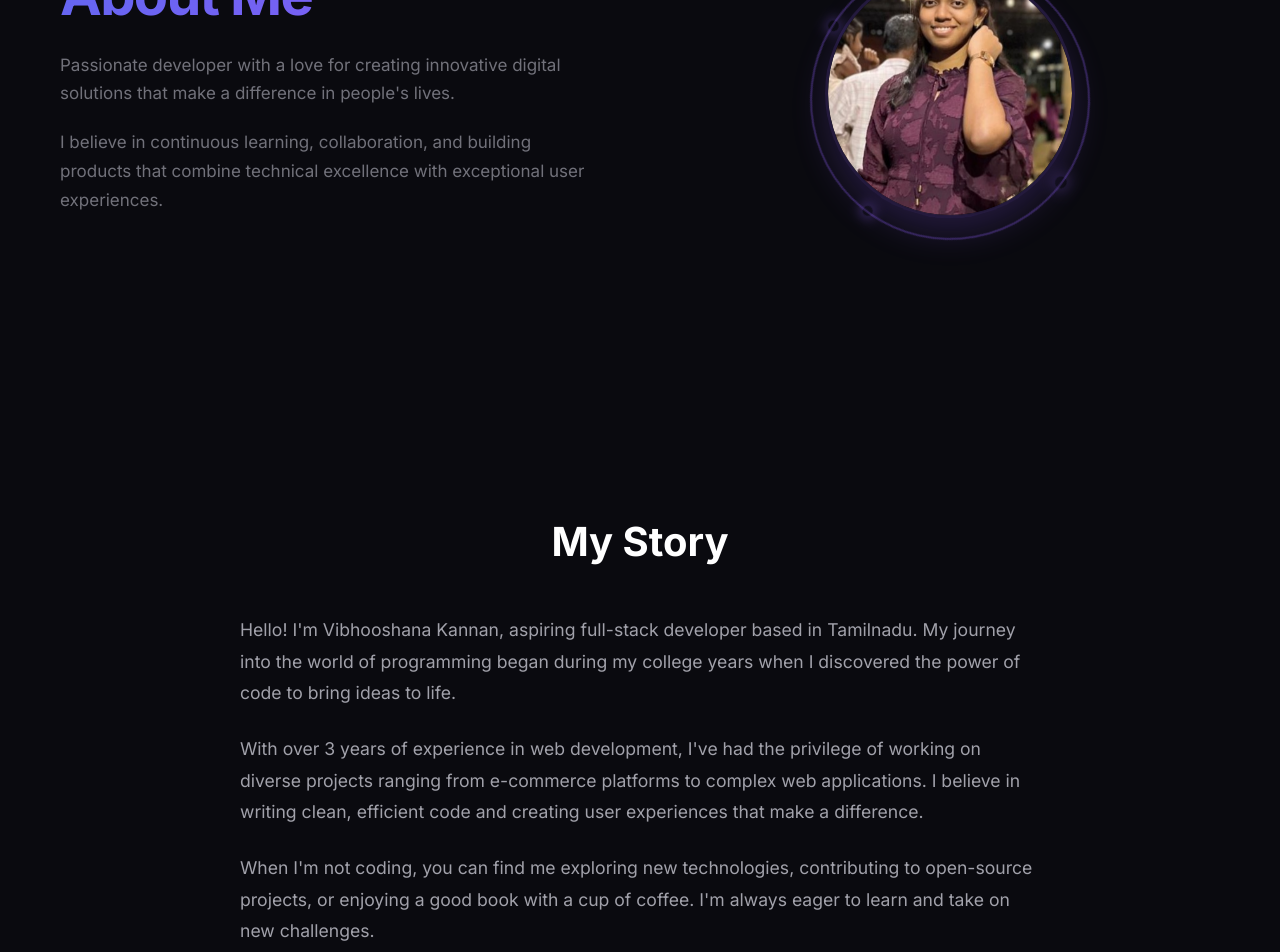
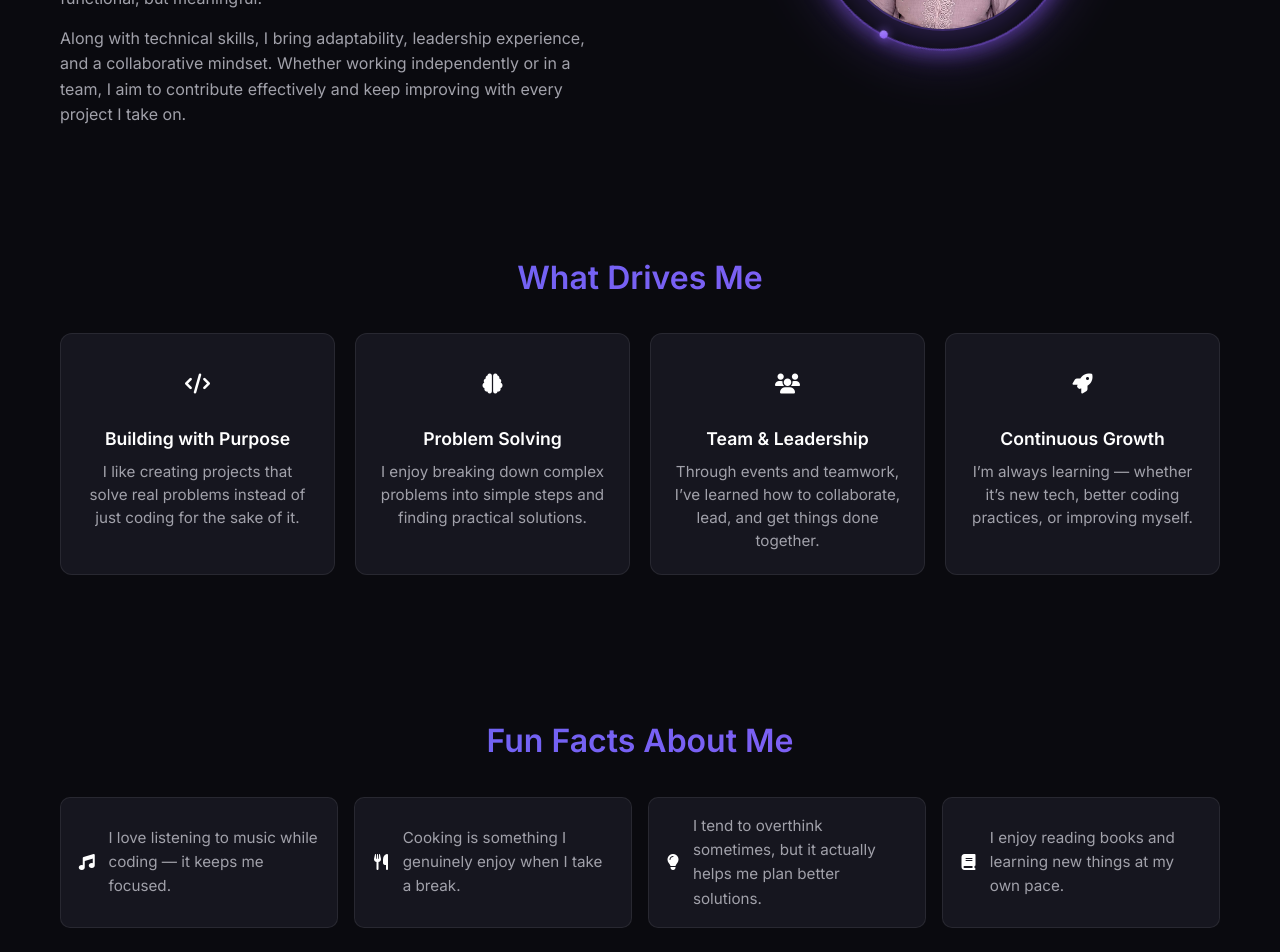
Before and after one commit to vibhooshanak06/portfolio, a Vue app: page /about in a window 1280 px wide. Shown: the part 1100-2052 px from the top of the page. Built offline with nearby package versions, Linux system fonts and the light colour scheme.

Commit message:
Modify about, added new img. need to be refactor later

```diff
--- a/src/views/About.vue
+++ b/src/views/About.vue
@@ -1,59 +1,46 @@
 <template>
   <div class="about">
     <div class="container">
-      <!-- Hero Section -->
+
      <section class="about-hero section">
   <div class="hero-grid">
+
     <div class="hero-left fade-in-left">
       <h1 class="page-title">About Me</h1>
+
       <p class="page-description">
-              Passionate developer with a love for creating innovative digital solutions
-              that make a difference in people's lives.
+        I'm Vibhooshana, an enthusiastic MSc Software Systems student based in
+        Tirupur, Tamil Nadu, with a strong interest in full-stack development.
+        I genuinely enjoy solving problems and turning ideas into real, working applications.
       </p>
+
       <p class="page-description">
-              I believe in continuous learning, collaboration, and building products
-              that combine technical excellence with exceptional user experiences.
+        With a solid foundation in programming and a curiosity to explore how things work,
+        I continuously learn and experiment with new technologies. I focus on building
+        practical, user-friendly solutions that are not just functional, but meaningful.
+      </p>
+
+      <p class="page-description">
+        Along with technical skills, I bring adaptability, leadership experience, and a
+        collaborative mindset. Whether working independently or in a team, I aim to
+        contribute effectively and keep improving with every project I take on.
       </p>
     </div>
+
     <div class="hero-right fade-in-right">
       <div class="photo-container">
         <div class="orbit-ring">
           <div class="orbit-dot orbit-dot-1"></div>
           <div class="orbit-dot orbit-dot-2"></div>
           <div class="orbit-dot orbit-dot-3"></div>
+
         </div>
         <div class="about-image">
-                <img src="@/assets/web.jpeg" alt="Vibhooshana Kannan" class="profile-photo">
+          <img src="@/assets/me.jpeg" alt="Vibhooshana Kannan" class="profile-photo">
         </div>
       </div>
     </div>
-        </div>
-      </section>
 
-      <!-- Story Section -->
-      <section class="story-section section">
-        <div class="story-content">
-          <div class="story-text fade-in-up">
-            <h2 class="section-title">My Story</h2>
-            <div class="story-paragraphs">
-              <p>
-                Hello! I'm Vibhooshana Kannan, aspiring full-stack developer based in Tamilnadu.
-                My journey into the world of programming began during my college years when
-                I discovered the power of code to bring ideas to life.
-              </p>
-              <p>
-                With over 3 years of experience in web development, I've had the privilege
-                of working on diverse projects ranging from e-commerce platforms to complex
-                web applications. I believe in writing clean, efficient code and creating
-                user experiences that make a difference.
-              </p>
-              <p>
-                When I'm not coding, you can find me exploring new technologies, contributing
-                to open-source projects, or enjoying a good book with a cup of coffee.
-                I'm always eager to learn and take on new challenges.
-              </p>
-            </div>
-          </div>
   </div>
 </section>
 
@@ -71,22 +58,7 @@
         </div>
       </section>
 
-      <!-- Timeline Section -->
-      <section class="timeline-section section">
-        <h2 class="section-title fade-in-up">My Journey</h2>
-        <div class="timeline">
-          <div class="timeline-item fade-in-left" v-for="(item, index) in timeline" :key="item.id">
-            <div class="timeline-marker">
-              <div class="timeline-dot"></div>
-            </div>
-            <div class="timeline-content">
-              <div class="timeline-year">{{ item.year }}</div>
-              <h3 class="timeline-title">{{ item.title }}</h3>
-              <p class="timeline-description">{{ item.description }}</p>
-            </div>
-          </div>
-        </div>
-      </section>
+
 
       <!-- Fun Facts -->
       <section class="fun-facts section">
@@ -102,10 +74,10 @@
           </div>
         </div>
       </section>
+
     </div>
   </div>
 </template>
-
 <script>
 export default {
   name: 'About',
@@ -114,75 +86,77 @@ export default {
       values: [
         {
           id: 1,
-          icon: 'fas fa-lightbulb',
-          title: 'Innovation',
-          description: 'Always seeking creative solutions and staying updated with the latest technologies.'
+          icon: 'fas fa-code',
+          title: 'Building with Purpose',
+          description: 'I like creating projects that solve real problems instead of just coding for the sake of it.'
         },
         {
           id: 2,
-          icon: 'fas fa-users',
-          title: 'Collaboration',
-          description: 'Believing in the power of teamwork and open communication to achieve great results.'
+          icon: 'fas fa-brain',
+          title: 'Problem Solving',
+          description: 'I enjoy breaking down complex problems into simple steps and finding practical solutions.'
         },
         {
           id: 3,
-          icon: 'fas fa-heart',
-          title: 'Passion',
-          description: 'Genuinely loving what I do and putting my heart into every project I work on.'
+          icon: 'fas fa-users',
+          title: 'Team & Leadership',
+          description: 'Through events and teamwork, I’ve learned how to collaborate, lead, and get things done together.'
         },
         {
           id: 4,
-          icon: 'fas fa-graduation-cap',
-          title: 'Learning',
-          description: 'Continuously improving my skills and embracing new challenges as opportunities to grow.'
+          icon: 'fas fa-rocket',
+          title: 'Continuous Growth',
+          description: 'I’m always learning — whether it’s new tech, better coding practices, or improving myself.'
         }
       ],
+
       timeline: [
         {
           id: 1,
-          year: '2021',
-          title: 'Started My Journey',
-          description: 'Began learning web development and fell in love with creating digital experiences.'
+          year: '2022',
+          title: 'Started Exploring Programming',
+          description: 'Got introduced to programming in college and became curious about how things work behind the scenes.'
         },
         {
           id: 2,
-          year: '2022',
-          title: 'First Professional Role',
-          description: 'Joined a startup as a junior developer and gained valuable real-world experience.'
+          year: '2023',
+          title: 'Built My First Projects',
+          description: 'Started building small projects and slowly understood how to turn ideas into working applications.'
         },
         {
           id: 3,
-          year: '2023',
-          title: 'Full-Stack Developer',
-          description: 'Expanded my skills to become a full-stack developer, working with both frontend and backend technologies.'
+          year: '2024',
+          title: 'Real-World Project Development',
+          description: 'Worked on projects like PARK-N-GO and LIVISHIELD, focusing on solving practical problems.'
         },
         {
           id: 4,
-          year: '2024',
-          title: 'Freelance Success',
-          description: 'Started freelancing and successfully delivered multiple projects for various clients.'
+          year: '2025',
+          title: 'Leadership & Hackathons',
+          description: 'Organized events, participated in hackathons, and gained confidence in building under pressure.'
         }
       ],
+
       funFacts: [
         {
           id: 1,
-          icon: 'fas fa-coffee',
-          text: 'I drink at least 4 cups of coffee per day'
+          icon: 'fas fa-music',
+          text: 'I love listening to music while coding — it keeps me focused.'
         },
         {
           id: 2,
-          icon: 'fas fa-music',
-          text: 'I code better with lo-fi music playing'
+          icon: 'fas fa-utensils',
+          text: 'Cooking is something I genuinely enjoy when I take a break.'
         },
         {
           id: 3,
-          icon: 'fas fa-gamepad',
-          text: 'I love playing strategy games in my free time'
+          icon: 'fas fa-lightbulb',
+          text: 'I tend to overthink sometimes, but it actually helps me plan better solutions.'
         },
         {
   id: 4,
-          icon: 'fas fa-mountain',
-          text: 'I enjoy hiking and outdoor photography'
+  icon: 'fas fa-book',
+  text: 'I enjoy reading books and learning new things at my own pace.'
 }
       ]
     }
@@ -192,53 +166,61 @@ export default {
 
 <style scoped lang="scss">
 .about {
-  padding-top: 80px;
+  padding-top: 20px;
 }
 
+/* HERO */
 .about-hero {
-  min-height: 90vh;
+  min-height: 20vh;
   display: flex;
   align-items: center;
-  padding: 60px 0;
+  padding: 20px 0;
 }
 
 .hero-grid {
   display: grid;
   grid-template-columns: 1fr 1fr;
-  gap: 80px;
+  gap: 50px;
   align-items: center;
 }
 
-.hero-left {
-  animation: fadeInLeft 0.8s ease-out;
-}
-
 .page-title {
-  font-size: clamp(2.5rem, 5vw, 3.5rem);
+  font-size: clamp(2.2rem, 4vw, 3rem);
   font-weight: 700;
-  letter-spacing: -0.03em;
-  color: var(--text-primary);
-  margin-bottom: 24px;
-  line-height: 1.1;
+  letter-spacing: -0.02em;
+  margin-bottom: 16px;
 
   background: var(--gradient-primary);
   -webkit-background-clip: text;
   -webkit-text-fill-color: transparent;
-  background-clip: text;
 }
 
 .page-description {
-  font-size: 1.0625rem;
-  line-height: 1.7;
-  color: var(--text-tertiary);
-  margin-bottom: 20px;
+  font-size: 1rem;
+  line-height: 1.6;
+  margin-bottom: 14px;
+  color: var(--text-secondary);
 }
 
+/* IMAGE */
 .hero-right {
   display: flex;
   justify-content: center;
-  align-items: center;
-  animation: fadeInRight 0.8s ease-out;
+}
+
+.about-image {
+  width: 220px;
+  height: 220px;
+  border-radius: 50%;
+  overflow: hidden;
+  border: 2px solid rgba(139, 92, 246, 0.2);
+  box-shadow: 0 10px 25px rgba(139, 92, 246, 0.15);
+
+  .profile-photo {
+    width: 100%;
+    height: 100%;
+    object-fit: cover;
+  }
 }
 
 .photo-container {
@@ -248,68 +230,123 @@ export default {
   align-items: center;
 }
 
+/* ORBIT RING */
 .orbit-ring {
   position: absolute;
-  width: 280px;
-  height: 280px;
-  border: 2px solid rgba(139, 92, 246, 0.3);
+  width: 260px;
+  height: 260px;
   border-radius: 50%;
-  animation: rotate 20s linear infinite;
+  border: 1.5px solid rgba(139, 92, 246, 0.25);
+  animation: rotateOrbit 18s linear infinite;
+}
 
+/* ORBIT DOTS */
 .orbit-dot {
   position: absolute;
-    width: 10px;
-    height: 10px;
+  width: 8px;
+  height: 8px;
+  border-radius: 50%;
   background: linear-gradient(135deg, var(--primary-purple), var(--secondary-purple));
-    border-radius: 50%;
-    box-shadow: 0 0 12px rgba(139, 92, 246, 0.8);
+  box-shadow: 0 0 8px rgba(139, 92, 246, 0.6);
+}
 
-    &.orbit-dot-1 {
-      top: -5px;
+/* Positions */
+.orbit-dot-1 {
+  top: -4px;
   left: 50%;
   transform: translateX(-50%);
-      animation: pulse 2s ease-in-out infinite;
 }
 
-    &.orbit-dot-2 {
+.orbit-dot-2 {
+  right: -4px;
   top: 50%;
-      right: -5px;
   transform: translateY(-50%);
-      animation: pulse 2s ease-in-out infinite 0.7s;
 }
 
-    &.orbit-dot-3 {
-      bottom: -5px;
+.orbit-dot-3 {
+  bottom: -4px;
   left: 50%;
   transform: translateX(-50%);
-      animation: pulse 2s ease-in-out infinite 1.4s;
-    }
-  }
 }
 
+.photo-container {
+  position: relative;
+  display: flex;
+  justify-content: center;
+  align-items: center;
+}
+
+/* BRIGHT ORBIT RING */
+.orbit-ring {
+  position: absolute;
+  width: 260px;
+  height: 260px;
+  border-radius: 50%;
+
+  border: 2px solid rgba(139, 92, 246, 0.6);
+  box-shadow:
+    0 0 25px rgba(139, 92, 246, 0.6),
+    0 0 60px rgba(139, 92, 246, 0.3);
+
+  animation: rotateOrbit 12s linear infinite;
+}
+
+/* DOTS */
+.orbit-dot {
+  position: absolute;
+  width: 8px;
+  height: 8px;
+  border-radius: 50%;
+  background: linear-gradient(135deg, #8b5cf6, #a78bfa);
+  box-shadow: 0 0 10px rgba(139, 92, 246, 0.9);
+}
+
+.orbit-dot-1 {
+  top: -4px;
+  left: 50%;
+  transform: translateX(-50%);
+}
+
+.orbit-dot-2 {
+  right: -4px;
+  top: 50%;
+  transform: translateY(-50%);
+}
+
+.orbit-dot-3 {
+  bottom: -4px;
+  left: 50%;
+  transform: translateX(-50%);
+}
+
+
+/* PROFILE IMAGE (STATIC) */
 .about-image {
-  width: 250px;
-  height: 250px;
+  width: 220px;
+  height: 220px;
   border-radius: 50%;
-  display: flex;
-  align-items: center;
-  justify-content: center;
   overflow: hidden;
   position: relative;
   z-index: 2;
-  border: 3px solid rgba(139, 92, 246, 0.2);
-  box-shadow: 0 15px 35px rgba(139, 92, 246, 0.2);
-  animation: float 3s ease-in-out infinite;
+
+  border: 2px solid rgba(139, 92, 246, 0.4);
+  box-shadow: 0 10px 30px rgba(139, 92, 246, 0.25);
+
+  transition: transform 0.3s ease;
+
+  &:hover {
+    transform: scale(1.05);
+  }
 
   .profile-photo {
     width: 100%;
     height: 100%;
     object-fit: cover;
-    border-radius: 50%;
   }
 }
 
-@keyframes rotate {
+/* ORBIT ROTATION */
+@keyframes rotateOrbit {
   from {
     transform: rotate(0deg);
   }
@@ -318,333 +355,128 @@ export default {
   }
 }
 
-@keyframes pulse {
-  0%, 100% {
-    transform: scale(1);
-    opacity: 1;
-  }
-  50% {
-    transform: scale(1.2);
-    opacity: 0.7;
-  }
+/* VALUES */
+.values-section {
+  margin-top: 40px;
 }
 
-.story-section {
-  .story-text {
-    max-width: 800px;
-    margin: 0 auto;
+.section-title {
+  font-size: 2rem;
+  font-weight: 600;
   text-align: center;
+  margin-bottom: 30px;
 
-    .section-title {
-      font-size: 2.5rem;
-      font-weight: 700;
-      color: var(--text-primary);
-      margin-bottom: 40px;
-    }
-
-    .story-paragraphs {
-      p {
-        font-size: 1.1rem;
-        line-height: 1.8;
-        color: var(--text-secondary);
-        margin-bottom: 24px;
-        text-align: left;
-
-        &:last-child {
-          margin-bottom: 0;
-        }
-      }
-    }
-  }
-}
-
-.values-section {
-  background: var(--bg-secondary);
-  border-radius: 20px;
-  padding: 60px 40px;
-
-  .section-title {
-    font-size: 2.5rem;
-    font-weight: 700;
-    color: var(--text-primary);
-    text-align: center;
-    margin-bottom: 60px;
+  /* Gradient text color */
+  background: var(--gradient-primary);
+  -webkit-background-clip: text;
+  -webkit-text-fill-color: transparent;
 }
 
 .values-grid {
   display: grid;
-    grid-template-columns: repeat(auto-fit, minmax(250px, 1fr));
-    gap: 32px;
+  grid-template-columns: repeat(auto-fit, minmax(220px, 1fr));
+  gap: 20px;
+}
 
 .value-card {
   background: var(--bg-card);
-      padding: 32px;
-      border-radius: 16px;
+  padding: 22px;
+  border-radius: 12px;
   text-align: center;
-      box-shadow: var(--shadow);
   border: 1px solid var(--border-color);
-      transition: all 0.3s ease;
+  transition: 0.25s ease;
 
   &:hover {
-        transform: translateY(-5px);
-        box-shadow: var(--shadow-lg);
+    transform: translateY(-3px);
   }
 
   .value-icon {
-        width: 80px;
-        height: 80px;
-        background: linear-gradient(135deg, var(--primary-purple), var(--secondary-purple));
+    width: 55px;
+    height: 55px;
+    margin: 0 auto 14px;
     border-radius: 50%;
     display: flex;
     align-items: center;
     justify-content: center;
-        font-size: 32px;
+
+    background: linear-gradient(135deg, var(--primary-purple), var(--secondary-purple));
     color: white;
-        margin: 0 auto 24px;
+    font-size: 20px;
   }
 
   .value-title {
-        font-size: 1.5rem;
+    font-size: 1.1rem;
     font-weight: 600;
-        color: var(--text-primary);
-        margin-bottom: 16px;
+    margin-bottom: 8px;
   }
 
   .value-description {
+    font-size: 0.95rem;
+    line-height: 1.5;
     color: var(--text-secondary);
-        line-height: 1.6;
-      }
-    }
   }
 }
 
-.timeline-section {
-  .section-title {
-    font-size: 2.5rem;
-    font-weight: 700;
-    color: var(--text-primary);
-    text-align: center;
-    margin-bottom: 60px;
-  }
-
-  .timeline {
-    max-width: 600px;
-    margin: 0 auto;
-    position: relative;
-
-    &::before {
-      content: '';
-      position: absolute;
-      left: 30px;
-      top: 0;
-      bottom: 0;
-      width: 2px;
-      background: var(--primary-purple);
-    }
-
-    .timeline-item {
-      position: relative;
-      padding-left: 80px;
-      margin-bottom: 40px;
-
-      .timeline-marker {
-        position: absolute;
-        left: 20px;
-        top: 0;
-
-        .timeline-dot {
-          width: 20px;
-          height: 20px;
-          background: var(--primary-purple);
-          border-radius: 50%;
-          border: 4px solid var(--bg-primary);
-        }
-      }
-
-      .timeline-content {
-        .timeline-year {
-          font-size: 0.875rem;
-          font-weight: 600;
-          color: var(--primary-purple);
-          margin-bottom: 8px;
-        }
-
-        .timeline-title {
-          font-size: 1.5rem;
-          font-weight: 600;
-          color: var(--text-primary);
-          margin-bottom: 12px;
-        }
-
-        .timeline-description {
-          color: var(--text-secondary);
-          line-height: 1.6;
-        }
-      }
-    }
-  }
-}
-
+/* FUN FACTS */
 .fun-facts {
-  background: var(--bg-secondary);
-  border-radius: 20px;
-  padding: 60px 40px;
-
-  .section-title {
-    font-size: 2.5rem;
-    font-weight: 700;
-    color: var(--text-primary);
-    text-align: center;
-    margin-bottom: 60px;
+  margin-top: 40px;
 }
 
 .facts-grid {
   display: grid;
-    grid-template-columns: repeat(auto-fit, minmax(250px, 1fr));
-    gap: 24px;
+  grid-template-columns: repeat(auto-fit, minmax(220px, 1fr));
+  gap: 16px;
+}
 
 .fact-item {
   background: var(--bg-card);
-      padding: 24px;
-      border-radius: 12px;
+  padding: 16px;
+  border-radius: 10px;
   display: flex;
   align-items: center;
-      gap: 16px;
-      box-shadow: var(--shadow);
+  gap: 12px;
   border: 1px solid var(--border-color);
-      transition: all 0.3s ease;
+  transition: 0.25s ease;
 
   &:hover {
-        transform: translateX(5px);
+    transform: translateX(3px);
   }
 
   .fact-icon {
-        width: 50px;
-        height: 50px;
-        background: linear-gradient(135deg, var(--primary-purple), var(--secondary-purple));
+    width: 40px;
+    height: 40px;
     border-radius: 50%;
     display: flex;
     align-items: center;
     justify-content: center;
-        font-size: 20px;
+
+    background: linear-gradient(135deg, var(--primary-purple), var(--secondary-purple));
     color: white;
-        flex-shrink: 0;
+    font-size: 16px;
   }
 
   .fact-text {
+    font-size: 0.95rem;
     color: var(--text-secondary);
-        font-weight: 500;
-      }
-    }
   }
 }
 
-@media (max-width: 968px) {
-  .about-hero {
-    padding-top: 80px;
-    min-height: auto;
-  }
-
+/* RESPONSIVE */
+@media (max-width: 768px) {
   .hero-grid {
     grid-template-columns: 1fr;
-    gap: 40px;
+    gap: 30px;
     text-align: center;
   }
 
-  .page-title {
-    font-size: 2.5rem;
-  }
-
-  .page-description {
-    font-size: 1rem;
-  }
-
   .about-image {
-    width: 200px;
-    height: 200px;
+    width: 180px;
+    height: 180px;
     margin: 0 auto;
-
-    .profile-photo {
-      width: 100%;
-      height: 100%;
-    }
-  }
-
-  .orbit-ring {
-    width: 240px;
-    height: 240px;
   }
 
   .section-title {
-    font-size: 2rem;
-  }
-
-  .values-section,
-  .fun-facts {
-    padding: 40px 20px;
-  }
-
-  .values-grid,
-  .facts-grid {
-    grid-template-columns: 1fr;
-    gap: 20px;
-  }
-
-  .timeline::before {
-    left: 15px;
-  }
-
-  .timeline-item {
-    padding-left: 50px;
-
-    .timeline-marker {
-      left: 5px;
-    }
-  }
-}
-
-@media (max-width: 640px) {
-  .page-title {
-    font-size: 2rem;
-  }
-
-  .about-image {
-    width: 150px;
-    height: 150px;
-
-    .profile-photo {
-      width: 100%;
-      height: 100%;
-    }
-  }
-
-  .orbit-ring {
-    width: 190px;
-    height: 190px;
-
-    .orbit-dot {
-      width: 8px;
-      height: 8px;
-    }
-  }
-
-  .section-title {
-    font-size: 1.75rem;
-  }
-
-  .value-card,
-  .activity-card {
-    padding: 24px;
-  }
-
-  .value-icon {
-    width: 60px;
-    height: 60px;
-    font-size: 24px;
-  }
-
-  .story-paragraphs p {
-    font-size: 1rem;
+    font-size: 1.6rem;
   }
 }
 </style>
```
Also changed, not shown: src/assets/me.jpeg (added), src/assets/web.jpeg (deleted). Lines whose indentation alone changed are shown as unchanged.
